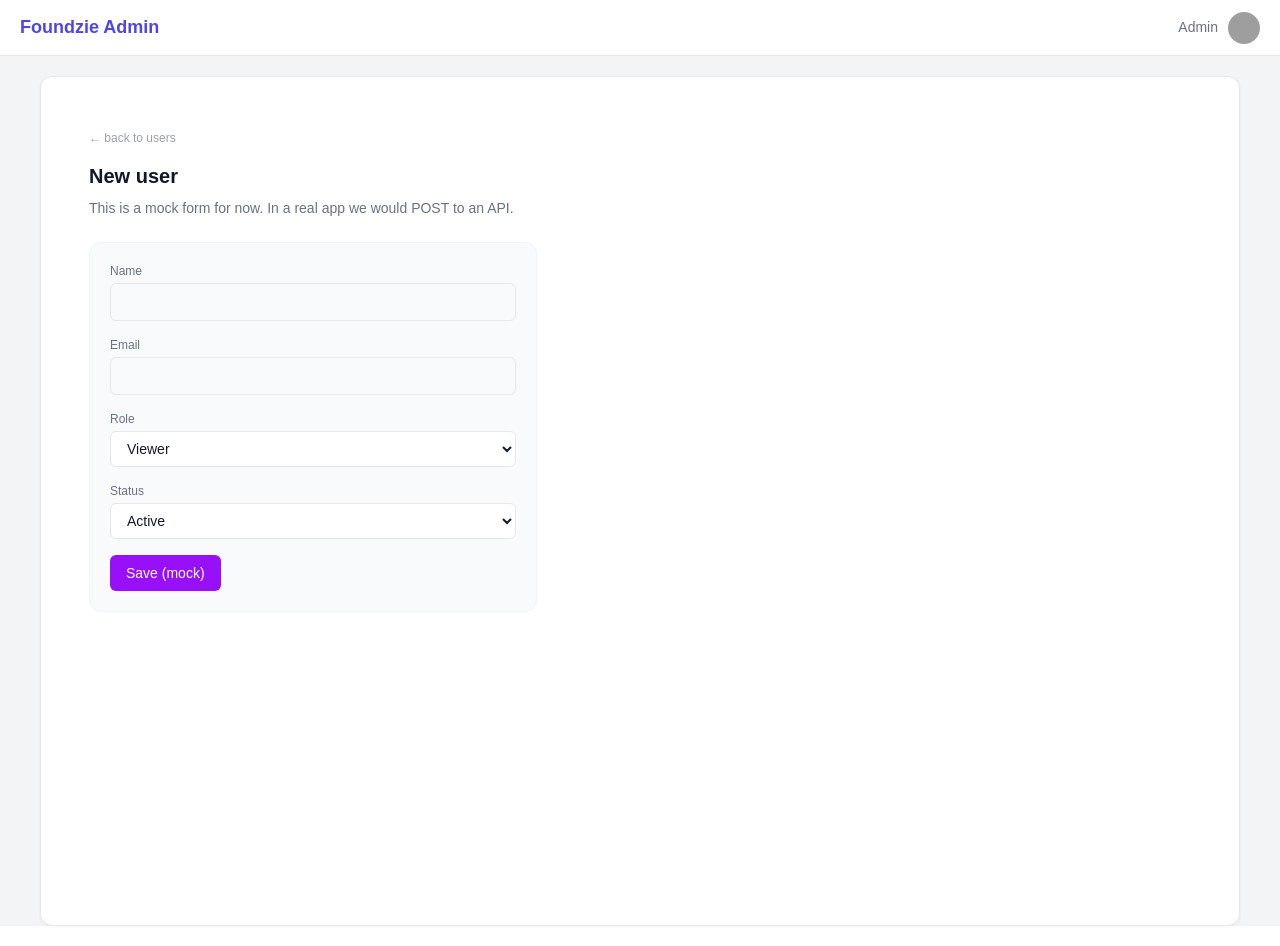
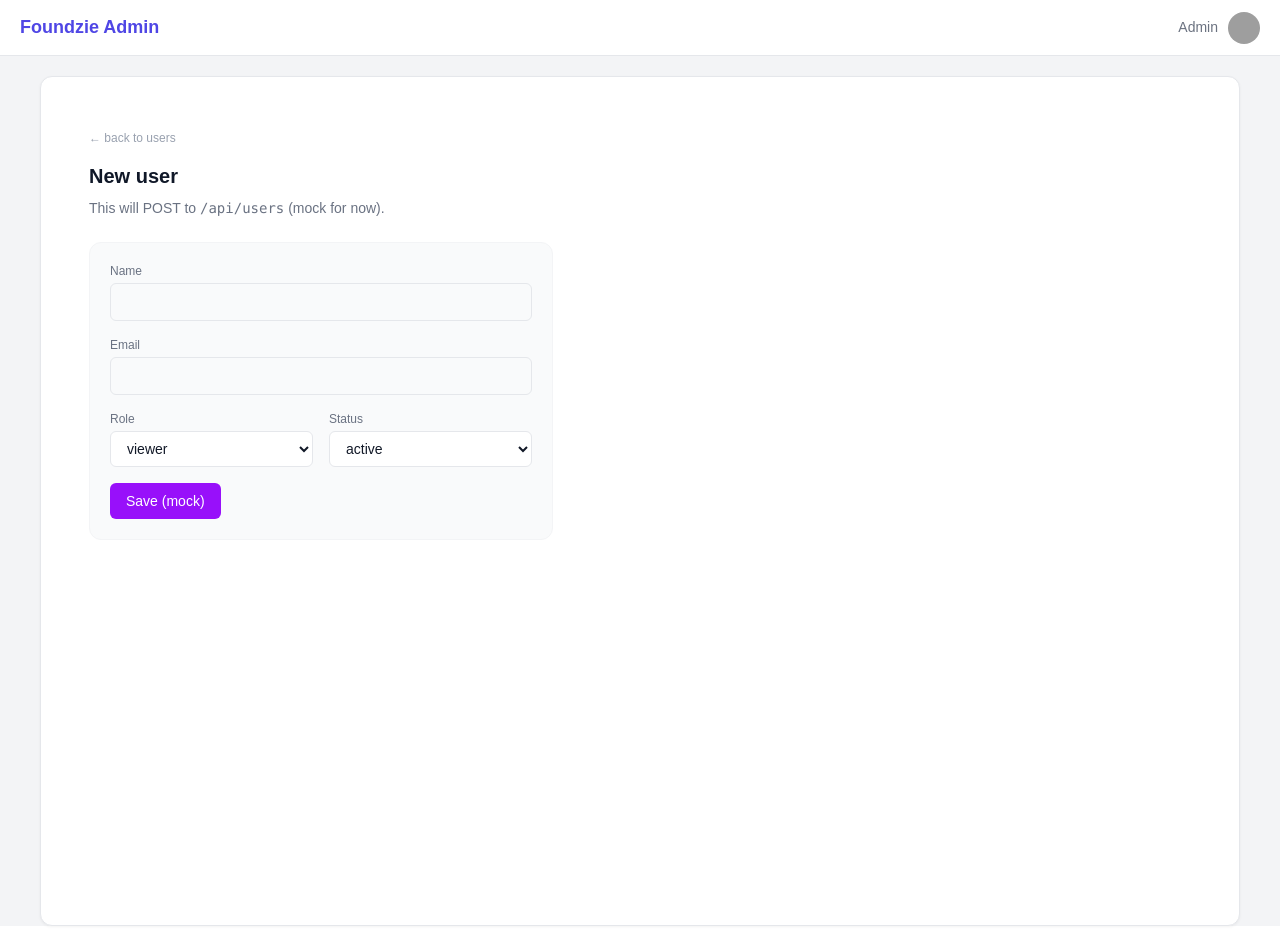
Before and after one commit to Foundzie/foundzie-v2, a Next.js app: page /admin/users/new in a window 1280 px wide. Built offline with nearby package versions, Linux system fonts and the light colour scheme; grey boxes are pictures that could not be loaded.

Commit message:
Add users API and wire admin users to shared endpoint

```diff
--- a/src/app/admin/users/[id]/page.tsx
+++ b/src/app/admin/users/[id]/page.tsx
@@ -1,53 +1,79 @@
 // src/app/admin/users/[id]/page.tsx
 import Link from "next/link";
-import {
-  mockUsers,
-  AdminUserRole,
-  AdminUserStatus,
-} from "@/app/data/users";
+
+async function getUsers() {
+  const res = await fetch(
+    `${process.env.NEXT_PUBLIC_BASE_URL || ""}/api/users`,
+    { cache: "no-store" }
+  );
+  const data = await res.json();
+  return data.items as Array<{
+    id: string;
+    name: string;
+    email: string;
+    role: "admin" | "editor" | "viewer";
+    status: "active" | "invited" | "disabled";
+    joined: string;
+  }>;
+}
 
 export default async function AdminEditUserPage({
   params,
 }: {
   params: Promise<{ id: string }>;
 }) {
-  // Next.js 16 passes params as a Promise, so we await it
   const { id } = await params;
-
-  const user = mockUsers.find((u) => u.id === id);
+  const users = await getUsers();
+  const user = users.find((u) => u.id === id);
 
   if (!user) {
     return (
       <main className="p-8 space-y-4">
-        <Link href="/admin/users" className="text-sm text-purple-700">
+        <Link
+          href="/admin/users"
+          className="text-sm text-purple-700 hover:text-purple-900"
+        >
           &larr; back to users
         </Link>
         <h1 className="text-xl font-semibold">User not found</h1>
-        <p className="text-gray-500">No user with id {id} in mock data.</p>
+        <p className="text-gray-500">
+          No user with id <code>{id}</code> in mock data.
+        </p>
       </main>
     );
   }
 
-  const roles: AdminUserRole[] = ["admin", "editor", "viewer"];
-  const statuses: AdminUserStatus[] = ["active", "invited", "disabled"];
+  const roles: Array<"admin" | "editor" | "viewer"> = [
+    "admin",
+    "editor",
+    "viewer",
+  ];
+  const statuses: Array<"active" | "invited" | "disabled"> = [
+    "active",
+    "invited",
+    "disabled",
+  ];
 
   return (
-    <main className="p-8">
-      <Link href="/admin/users" className="text-sm text-purple-700">
+    <main className="p-8 space-y-4 max-w-lg">
+      <Link
+        href="/admin/users"
+        className="text-sm text-purple-700 hover:text-purple-900"
+      >
         &larr; back to users
       </Link>
 
       <h1 className="mt-6 text-2xl font-semibold">Edit user</h1>
-      <p className="text-gray-500 mb-6">
-        Values shown here come from <code>src/app/data/users.ts</code>
+      <p className="text-xs text-gray-500 mb-6">
+        Values shown here come from <code>/api/users</code>
       </p>
 
-      <form className="bg-white rounded-xl border border-gray-200 p-6 max-w-xl space-y-4">
+      <form className="bg-white rounded-xl border border-gray-200 p-6 space-y-4">
         <div>
           <label className="block text-sm font-medium mb-1">Name</label>
           <input
             defaultValue={user.name}
-            className="w-full rounded-md border border-gray-300 px-3 py-2 text-sm"
+            className="w-full rounded-md border border-gray-200 px-3 py-2 text-sm"
           />
         </div>
 
@@ -56,7 +82,7 @@ export default async function AdminEditUserPage({
           <input
             type="email"
             defaultValue={user.email}
-            className="w-full rounded-md border border-gray-300 px-3 py-2 text-sm"
+            className="w-full rounded-md border border-gray-200 px-3 py-2 text-sm"
           />
         </div>
 
@@ -65,7 +91,7 @@ export default async function AdminEditUserPage({
             <label className="block text-sm font-medium mb-1">Role</label>
             <select
               defaultValue={user.role}
-              className="w-full rounded-md border border-gray-300 px-3 py-2 text-sm"
+              className="w-full rounded-md border border-gray-200 px-3 py-2 text-sm bg-white"
             >
               {roles.map((r) => (
                 <option key={r} value={r}>
@@ -74,12 +100,11 @@ export default async function AdminEditUserPage({
               ))}
             </select>
           </div>
-
           <div className="flex-1">
             <label className="block text-sm font-medium mb-1">Status</label>
             <select
               defaultValue={user.status}
-              className="w-full rounded-md border border-gray-300 px-3 py-2 text-sm"
+              className="w-full rounded-md border border-gray-200 px-3 py-2 text-sm bg-white"
             >
               {statuses.map((s) => (
                 <option key={s} value={s}>
@@ -91,7 +116,8 @@ export default async function AdminEditUserPage({
         </div>
 
         <p className="text-xs text-gray-400">
-          Note: this is a mock form. In a real app we’d PATCH/PUT to an API.
+          Note: this is still a mock edit screen. In a real app we’d PATCH/PUT
+          to an API.
         </p>
 
         <button
--- a/src/app/admin/users/new/page.tsx
+++ b/src/app/admin/users/new/page.tsx
@@ -1,25 +1,61 @@
 // src/app/admin/users/new/page.tsx
-import Link from 'next/link';
+"use client";
+
+import Link from "next/link";
+import { useState } from "react";
 
 export default function AdminNewUserPage() {
+  const [name, setName] = useState("");
+  const [email, setEmail] = useState("");
+  const [role, setRole] = useState<"admin" | "editor" | "viewer">("viewer");
+  const [status, setStatus] = useState<"active" | "invited" | "disabled">(
+    "active"
+  );
+  const [saved, setSaved] = useState(false);
+
+  async function handleSubmit(e: React.FormEvent) {
+    e.preventDefault();
+    setSaved(false);
+
+    await fetch("/api/users", {
+      method: "POST",
+      headers: { "Content-Type": "application/json" },
+      body: JSON.stringify({
+        name,
+        email,
+        role,
+        status,
+      }),
+    });
+
+    setSaved(true);
+    setName("");
+    setEmail("");
+    setRole("viewer");
+    setStatus("active");
+  }
+
   return (
-    <main className="min-h-screen bg-white px-6 py-6">
+    <main className="min-h-screen bg-white px-6 py-6 max-w-lg">
       <Link href="/admin/users" className="text-xs text-gray-400 mb-4 inline-block">
-        ← back to users
+        &larr; back to users
       </Link>
 
       <h1 className="text-xl font-semibold text-gray-900 mb-2">New user</h1>
       <p className="text-sm text-gray-500 mb-6">
-        This is a mock form for now. In a real app we would POST to an API.
+        This will POST to <code>/api/users</code> (mock for now).
       </p>
 
-      <form className="space-y-4 bg-gray-50 border border-gray-100 rounded-xl p-5 max-w-md">
+      <form
+        onSubmit={handleSubmit}
+        className="space-y-4 bg-gray-50 border border-gray-100 rounded-xl p-5"
+      >
         <div>
           <label className="block text-xs text-gray-500 mb-1">Name</label>
           <input
-            type="text"
-            defaultValue=""
             className="w-full border border-gray-200 rounded-md px-3 py-2 text-sm"
+            value={name}
+            onChange={(e) => setName(e.target.value)}
             required
           />
         </div>
@@ -28,34 +64,43 @@ export default function AdminNewUserPage() {
           <label className="block text-xs text-gray-500 mb-1">Email</label>
           <input
             type="email"
-            defaultValue=""
             className="w-full border border-gray-200 rounded-md px-3 py-2 text-sm"
+            value={email}
+            onChange={(e) => setEmail(e.target.value)}
             required
           />
         </div>
 
+        <div className="grid grid-cols-2 gap-4">
           <div>
             <label className="block text-xs text-gray-500 mb-1">Role</label>
             <select
-            defaultValue="viewer"
               className="w-full border border-gray-200 rounded-md px-3 py-2 text-sm bg-white"
+              value={role}
+              onChange={(e) =>
+                setRole(e.target.value as "admin" | "editor" | "viewer")
+              }
             >
-            <option value="admin">Admin</option>
-            <option value="editor">Editor</option>
-            <option value="viewer">Viewer</option>
+              <option value="admin">admin</option>
+              <option value="editor">editor</option>
+              <option value="viewer">viewer</option>
             </select>
           </div>
 
           <div>
             <label className="block text-xs text-gray-500 mb-1">Status</label>
             <select
-            defaultValue="active"
               className="w-full border border-gray-200 rounded-md px-3 py-2 text-sm bg-white"
+              value={status}
+              onChange={(e) =>
+                setStatus(e.target.value as "active" | "invited" | "disabled")
+              }
             >
-            <option value="active">Active</option>
-            <option value="invited">Invited</option>
-            <option value="disabled">Disabled</option>
+              <option value="active">active</option>
+              <option value="invited">invited</option>
+              <option value="disabled">disabled</option>
             </select>
+          </div>
         </div>
 
         <button
@@ -64,6 +109,12 @@ export default function AdminNewUserPage() {
         >
           Save (mock)
         </button>
+
+        {saved && (
+          <p className="text-xs text-green-600">
+            User added. Go back to Users to see it in the list.
+          </p>
+        )}
       </form>
     </main>
   );
--- a/src/app/admin/users/page.tsx
+++ b/src/app/admin/users/page.tsx
@@ -1,22 +1,40 @@
 // src/app/admin/users/page.tsx
+import Link from "next/link";
 
-import Link from "next/link";
-import mockUsers from "@/app/data/users";
+async function getUsers() {
+  // if NEXT_PUBLIC_BASE_URL is not set, this will just call /api/users
+  const res = await fetch(
+    `${process.env.NEXT_PUBLIC_BASE_URL || ""}/api/users`,
+    { cache: "no-store" }
+  );
+  const data = await res.json();
+  return (data.items || []) as Array<{
+    id: string;
+    name: string;
+    email: string;
+    status: string;
+    role: string;
+    joined: string;
+  }>;
+}
 
-export default function AdminUsersPage() {
+export default async function AdminUsersPage() {
+  const users = await getUsers();
+
   return (
     <main className="min-h-screen bg-white px-6 py-6">
       <Link href="/admin" className="text-xs text-gray-400 mb-4 inline-block">
-        ← back to admin
+        &larr; back to admin
       </Link>
 
       <header className="flex items-center justify-between mb-6">
         <div>
           <h1 className="text-xl font-semibold text-gray-900">Users</h1>
           <p className="text-sm text-gray-500">
-            Shared list coming from <code>src/app/data/users.ts</code>
+            Shared list coming from <code>/api/users</code>
           </p>
         </div>
+
         <Link
           href="/admin/users/new"
           className="bg-purple-600 text-white text-sm px-4 py-2 rounded-md"
@@ -26,13 +44,17 @@ export default function AdminUsersPage() {
       </header>
 
       <div className="bg-gray-50 border border-gray-100 rounded-xl divide-y divide-gray-100 max-w-lg">
-        {mockUsers.map((u) => (
-          <div key={u.id} className="flex items-center justify-between px-4 py-4">
+        {users.map((u) => (
+          <div
+            key={u.id}
+            className="flex items-center justify-between px-4 py-4"
+          >
             <div>
               <p className="text-sm font-medium text-gray-900">{u.name}</p>
               <p className="text-xs text-gray-400">{u.email}</p>
               <p className="text-xs text-gray-400">Joined {u.joined}</p>
             </div>
+
             <div className="flex items-center gap-4">
               <span
                 className={
@@ -45,6 +67,7 @@ export default function AdminUsersPage() {
               >
                 {u.status.toUpperCase()}
               </span>
+
               <Link
                 href={`/admin/users/${u.id}`}
                 className="text-xs text-purple-600 hover:underline"
@@ -54,6 +77,9 @@ export default function AdminUsersPage() {
             </div>
           </div>
         ))}
+        {users.length === 0 && (
+          <p className="px-4 py-6 text-sm text-gray-400">No users yet.</p>
+        )}
       </div>
     </main>
   );
--- /dev/null
+++ b/src/app/api/users/route.ts
@@ -0,0 +1,40 @@
+// src/app/api/users/route.ts
+import { NextResponse } from "next/server";
+import mockUsers, {
+  type AdminUser,
+} from "@/app/data/users";
+
+// we'll keep an in-memory copy so POSTs show up right away
+let users: AdminUser[] = [...mockUsers];
+
+export const dynamic = "force-dynamic";
+
+// GET /api/users  → { items: [...] }
+export async function GET() {
+  return NextResponse.json({ items: users });
+}
+
+// POST /api/users  → create a new user (mock)
+export async function POST(req: Request) {
+  const body = await req.json();
+
+  const newUser: AdminUser = {
+    id: (users.length + 1).toString(),
+    name: body.name ?? "New user",
+    email: body.email ?? "no-email@example.com",
+    role: body.role ?? "viewer",
+    status: body.status ?? "active",
+    // match your display style in src/app/data/users.ts
+    joined:
+      body.joined ??
+      new Date().toLocaleString("en-US", {
+        month: "short",
+        year: "numeric",
+      }),
+  };
+
+  // put new ones at the top like we did for notifications
+  users.unshift(newUser);
+
+  return NextResponse.json({ item: newUser }, { status: 201 });
+}
```
Lines whose indentation alone changed are shown as unchanged.
